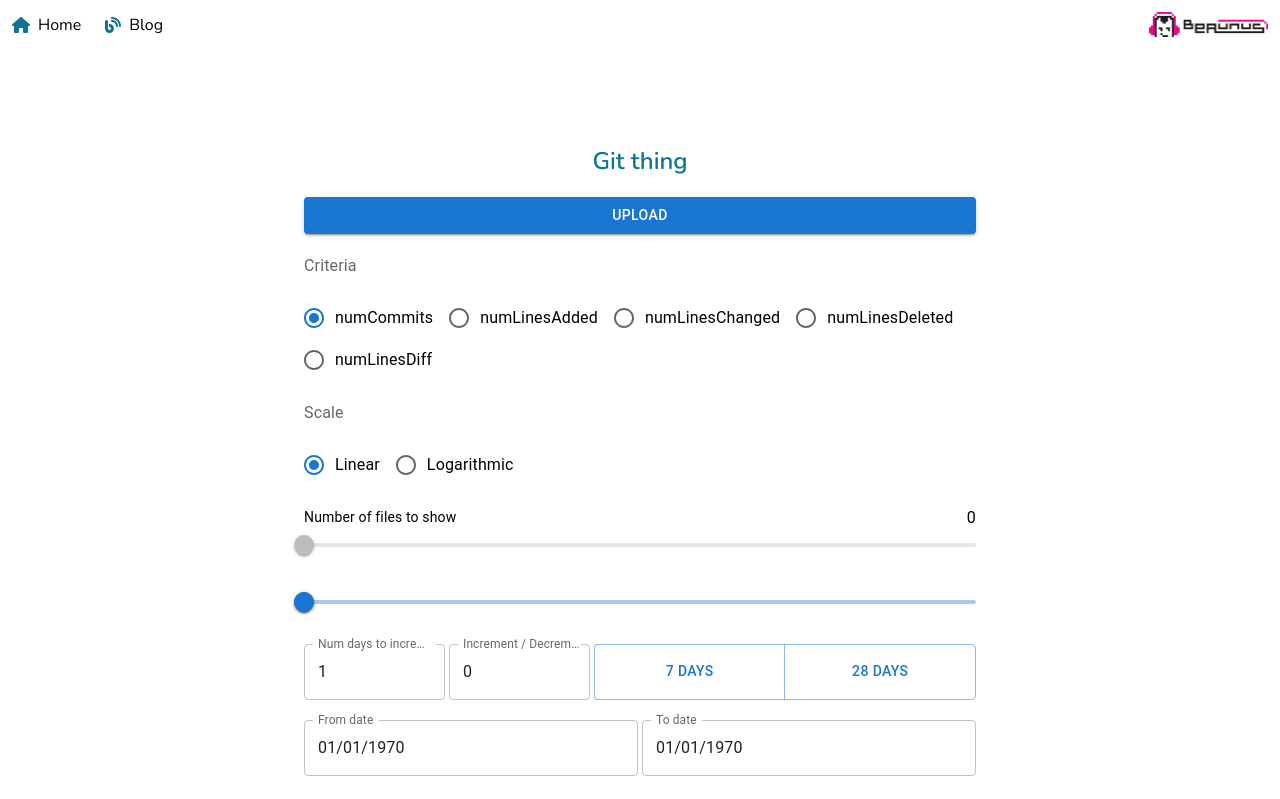
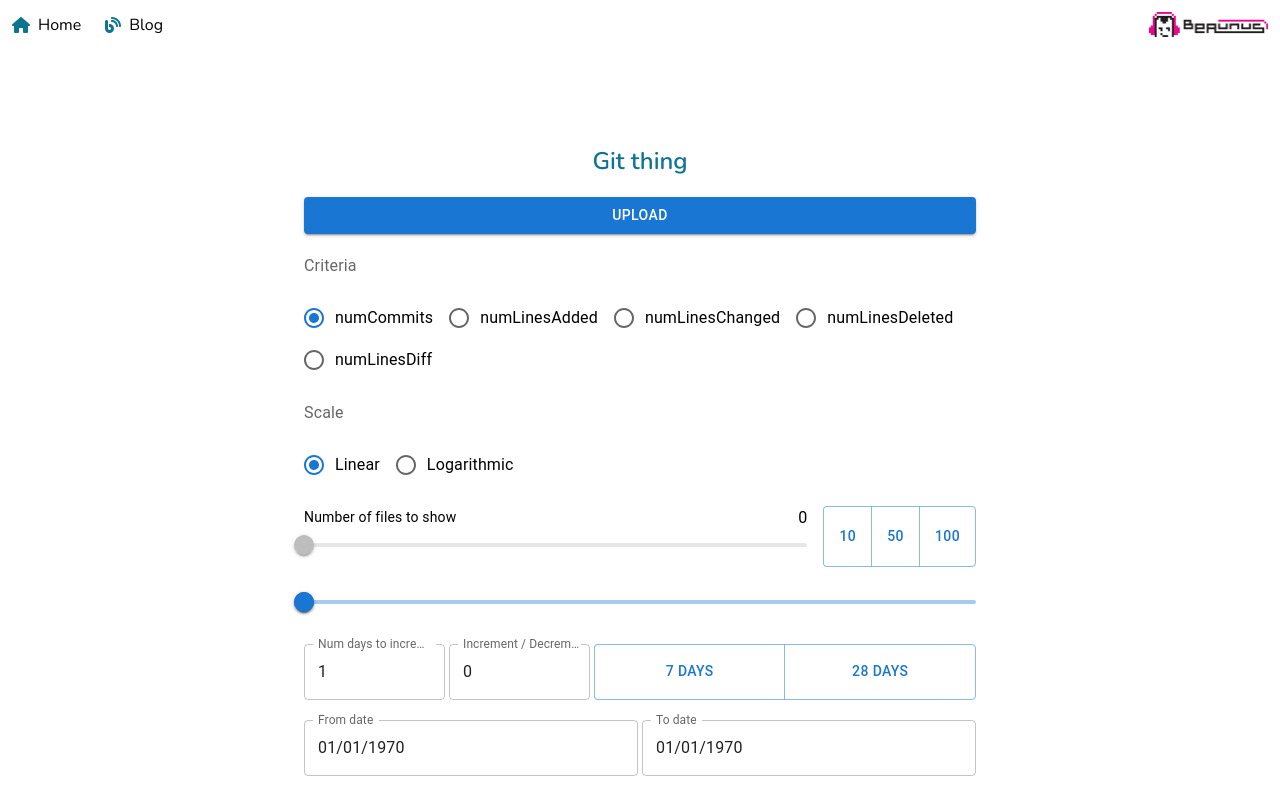
Before and after one commit to beaunus/beaunus.com, a Next.js app: page /blog/git-thing in a window 1280 px wide. Shown: the top 799 px of the page. Built offline with nearby package versions, Linux system fonts and the light colour scheme; no server answers.

Commit message:
feature: numFiles jumper

```diff
--- a/pages/blog/git-thing.tsx
+++ b/pages/blog/git-thing.tsx
@@ -199,7 +199,9 @@ const GitThing: NextPage = () => {
                 value="logarithmic"
               />
             </RadioGroup>
+            <div className="flex gap-4">
               <SliderWithLabels
+                className="grow"
                 disabled={!numFilesToShow}
                 displayValue={numFilesToShow.toFixed(0) ?? ""}
                 label="Number of files to show"
@@ -212,6 +214,17 @@ const GitThing: NextPage = () => {
                 }
                 value={numFilesToShow}
               />
+              <ButtonGroup aria-label="num files button group">
+                {[10, 50, 100].map((numFiles) => (
+                  <Button
+                    key={`${numFiles}-num-files-button`}
+                    onClick={() => setNumFilesToShow(numFiles)}
+                  >
+                    {numFiles}
+                  </Button>
+                ))}
+              </ButtonGroup>
+            </div>
             <SliderWithLabels
               disabled={!dateRangeOfHistory}
               max={dateRangeOfHistory?.[1].add(1, "day").valueOf()}
```
Lines whose indentation alone changed are shown as unchanged.
